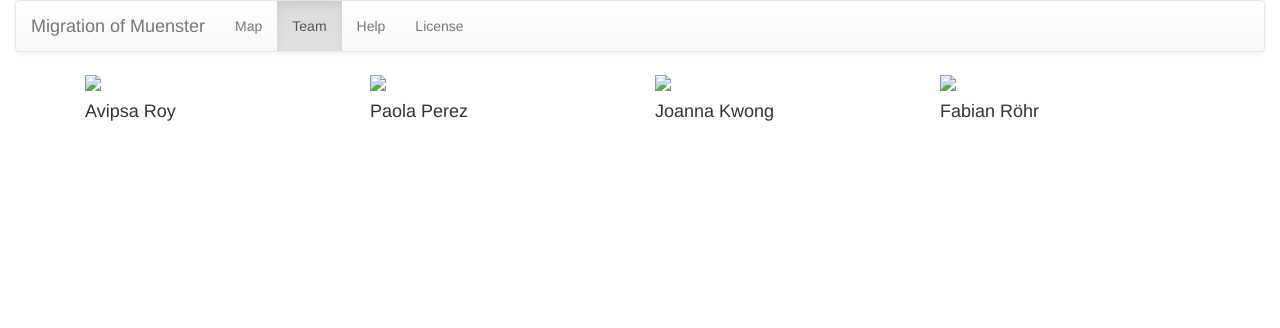
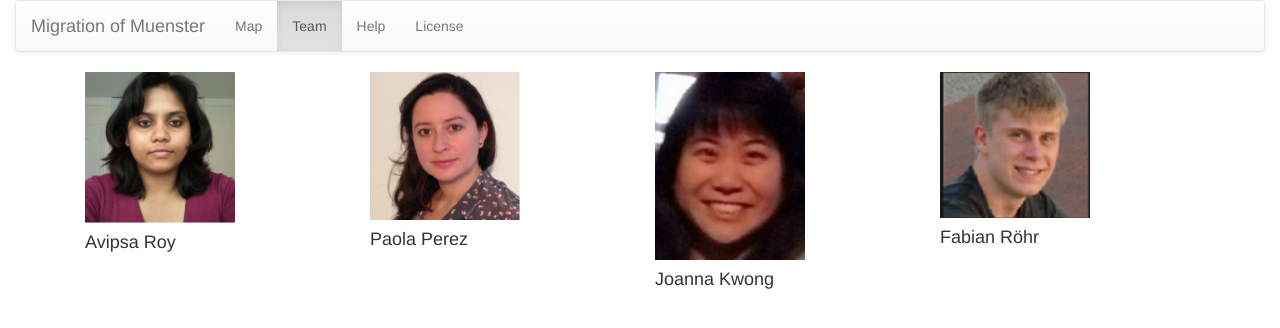
Before and after one commit to froehr/AITJALD-2015-GROUP-3, a plain HTML site: page project/team.html in a window 1280 px wide. Drawn offline with Linux system fonts and the light colour scheme.

Commit message:
minor adjustments of links, spaces, and js-link

```diff
--- a/project/team.html
+++ b/project/team.html
@@ -15,9 +15,7 @@
     <script src="js/frameworks/bootstrap/js/bootstrap.min.js"></script>
 </head>
 <body>
-
 <div class="container-fluid">
-
     <div class="row">
         <div class="col-md-12">
             <nav class="navbar navbar-default">
@@ -37,30 +35,24 @@
             </nav>
         </div>
     </div>
-
     <div class="container">
         <div class="col-md-3">
-            <img src="avipsa.png" width="150px">
+            <img src="img/avipsa.png" width="150px">
             <h4>Avipsa Roy</h4>
         </div>
         <div class="col-md-3">
-            <img src="paola.png" width="150px">
+            <img src="img/paola.png" width="150px">
             <h4>Paola Perez</h4>
         </div>
         <div class="col-md-3">
-            <img src="joanna.png" width="150px">
+            <img src="img/joanna.png" width="150px">
             <h4>Joanna Kwong</h4>
         </div>
         <div class="col-md-3">
-            <img src="fabian.png" width="150px">
+            <img src="img/fabian.png" width="150px">
             <h4>Fabian Röhr</h4>
         </div>
     </div>
-
-
 </div>
-
-<script src="js/ui.js"></script>
-
 </body>
 </html>
```
